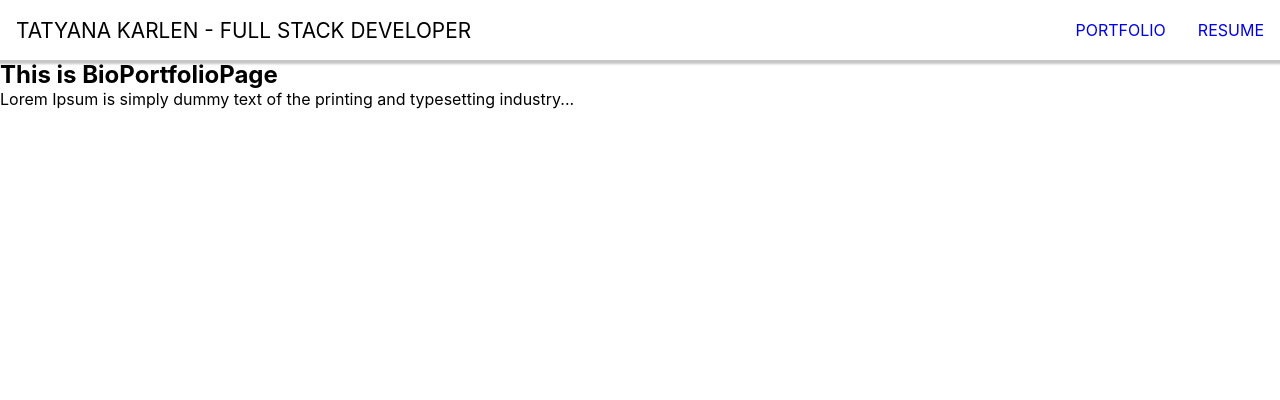
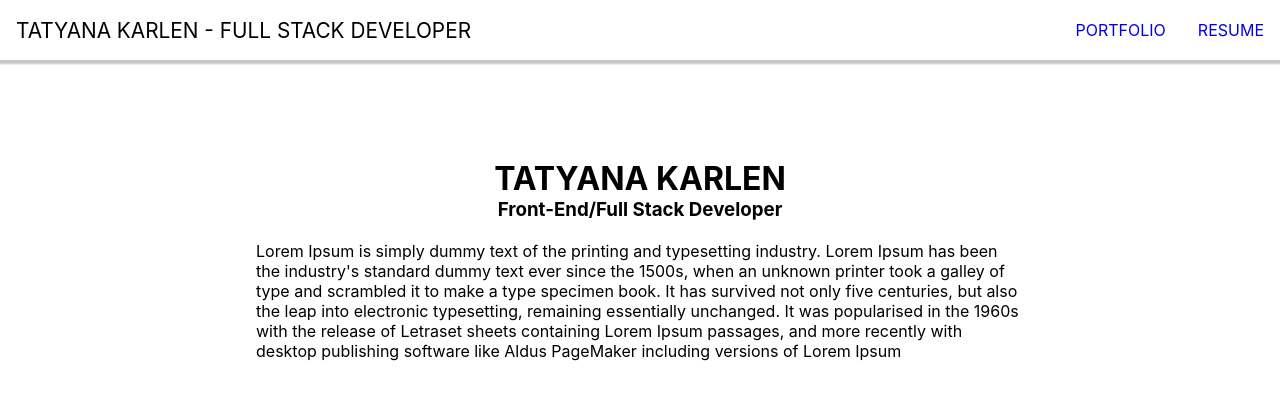
Before and after one commit to tatyanakarlen/PortfolioWebsite, a React (Create React App) app: page /portfolio in a window 1280 px wide. Shown: the top 400 px of the page. Built offline with nearby package versions, Linux system fonts and the light colour scheme.

Commit message:
hero centered

```diff
--- /dev/null
+++ b/src/components/Hero/Hero.css
@@ -0,0 +1,11 @@
+.hero-container {
+    height: 70%;
+    width: 60%;
+
+    margin: auto;
+    display: flex;
+    align-items: center;
+    justify-content: center;
+    flex-direction: column;
+    min-height: 50vh;
+}
--- /dev/null
+++ b/src/components/Hero/Hero.jsx
@@ -0,0 +1,26 @@
+import './Hero.css';
+
+import React from 'react';
+
+const Hero = () => {
+  return (
+    <div class="hero-container">
+      <h1>TATYANA KARLEN</h1>
+      <h3>Front-End/Full Stack Developer</h3>
+      <br/>
+      <article>
+        Lorem Ipsum is simply dummy text of the printing and typesetting
+        industry. Lorem Ipsum has been the industry's standard dummy text ever
+        since the 1500s, when an unknown printer took a galley of type and
+        scrambled it to make a type specimen book. It has survived not only five
+        centuries, but also the leap into electronic typesetting, remaining
+        essentially unchanged. It was popularised in the 1960s with the release
+        of Letraset sheets containing Lorem Ipsum passages, and more recently
+        with desktop publishing software like Aldus PageMaker including versions
+        of Lorem Ipsum
+      </article>
+    </div>
+  );
+};
+
+export default Hero;
--- a/src/pages/BioPortfolioPage/BioPortfolioPage.jsx
+++ b/src/pages/BioPortfolioPage/BioPortfolioPage.jsx
@@ -1,18 +1,17 @@
 import React from 'react'
 import TopNav from '../../components/TopNav/TopNav'
+import Hero from '../../components/Hero/Hero'
 import { Link } from 'react-router-dom';
+
 
 class BioPortfolioPage extends React.Component {
     render() {
         return(
             <div>
             <TopNav />
-            <div className="container">
-        <article>
-          <h1>This is BioPortfolioPage </h1>
-          Lorem Ipsum is simply dummy text of the printing and typesetting industry...
-        </article>
-            </div>
+            <Hero />
+
+
             </div>
         )
     }
```
